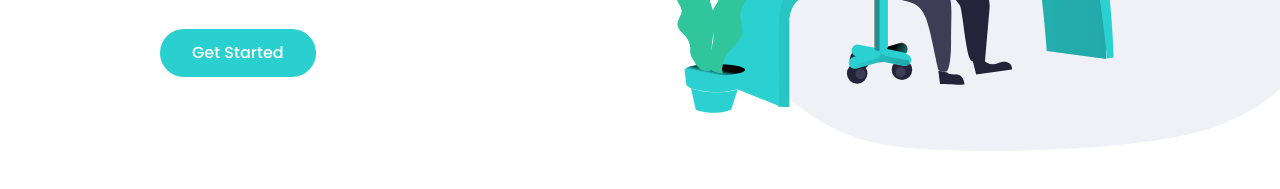
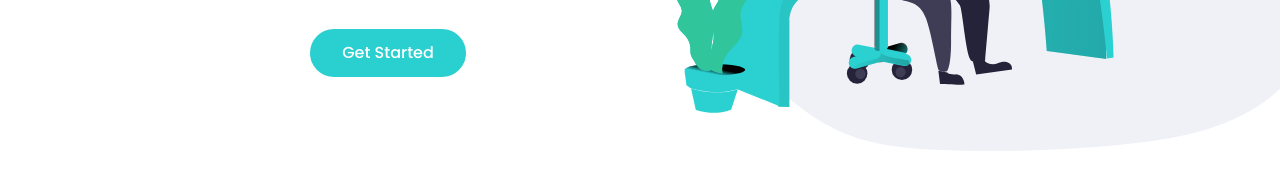
Before and after one commit to Esosek/url-shorten, an Astro site: page / in a window 1280 px wide. Shown: the part 451-640 px from the top of the page. Built offline with nearby package versions, Linux system fonts and the light colour scheme; Astro itself is replaced by a stand-in of ours.

Commit message:
Fixed GetStarted Link

```diff
--- a/src/components/Intro.tsx
+++ b/src/components/Intro.tsx
@@ -10,7 +10,7 @@ export default function Intro() {
           alt="Illustration of working individual"
           className="w-[150%] max-w-none sm:w-3/4 sm:mx-auto md:w-[150%] md:order-1"
         />
-        <div className="grid">
+        <div className="grid ">
           <h1 className="text-4xl font-bold text-neutral-900 my-2 md:text-6xl md:leading-tight">
             More than just shorter links
           </h1>
@@ -18,7 +18,9 @@ export default function Intro() {
             Build your brand's recognition and get detailed insights on how your
             links are performing.
           </p>
-          <Link isPrimary={true}>Get Started</Link>
+          <Link cssClass="justify-self-center" isPrimary={true}>
+            Get Started
+          </Link>
         </div>
       </div>
     </section>
--- a/src/components/UI/Link.tsx
+++ b/src/components/UI/Link.tsx
@@ -4,12 +4,14 @@ type LinkProps = {
   children?: ReactNode;
   href?: string;
   isPrimary?: boolean;
+  cssClass?: string;
 };
 
 export default function Link({
   children,
   href = '#',
   isPrimary = false,
+  cssClass,
 }: LinkProps) {
   const primaryClasses = isPrimary
     ? 'bg-cyan text-white py-3 px-8 rounded-full hover:bg-cyan/50 transition-colors'
@@ -17,7 +19,7 @@ export default function Link({
   return (
     <a
       href={href}
-      className={`text-base w-full block text-center md:w-fit ${primaryClasses}`}
+      className={`text-base block text-center md:w-fit ${primaryClasses} ${cssClass}`}
     >
       {children}
     </a>
```
